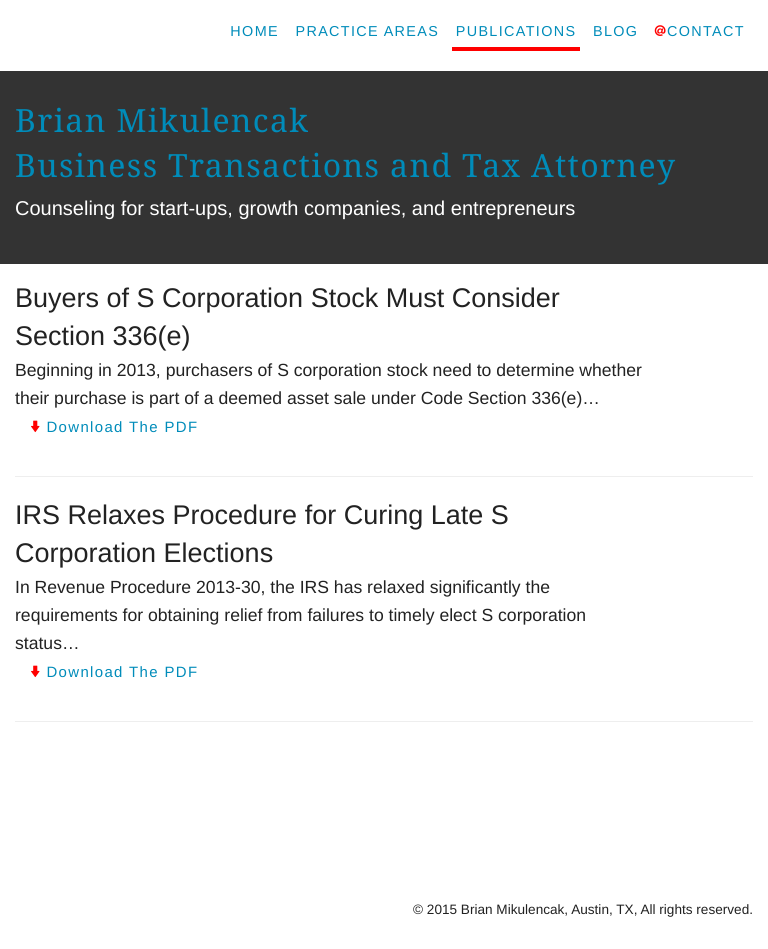
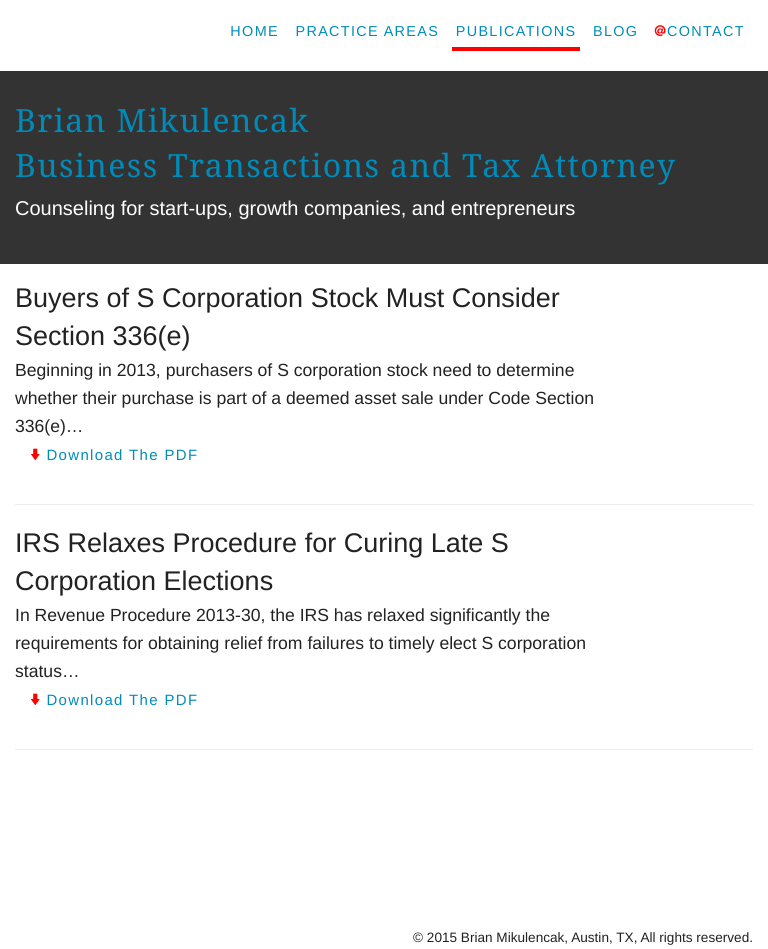
Before and after one commit to brianmik/bmaustinlaw, a Jekyll site: the page built from publications.html, in a window 768 px wide. Built offline with Jekyll 4.4.1, drawn with Linux system fonts in a browser that asks for light colours; Markdown is read by kramdown in place of the engine named in the settings; comment, search, counter and statistics services are not loaded; before the commit the page ends 921 px from its top, so only the background shows below that.

Commit message:
styling for small screens

```diff
--- a/css/main.css
+++ b/css/main.css
@@ -375,7 +375,7 @@ textarea {
     margin: 1.25rem 0 1.25rem 0;
   }
 
-  .publication__title, .publication__excerpt {
+  .publication__title, .publication__excerpt, .post__title, .post__excerpt {
     margin: 0;
     width: 100%;
   }
@@ -427,12 +427,12 @@ textarea {
     border-bottom: 2px dotted hsla(0, 0%, 80%, 1);
     padding-bottom: 3rem;
     margin: 1.25rem 0 1.25rem 0;
-    width: 85%;
+    width: 80%;
   }
 
-  .publication__title, .publication__excerpt {
+  .publication__title, .publication__excerpt, .post__title, .post__excerpt {
     margin: 0;
-    width: 85%;
+    width: 80%;
   }
 
 
```
